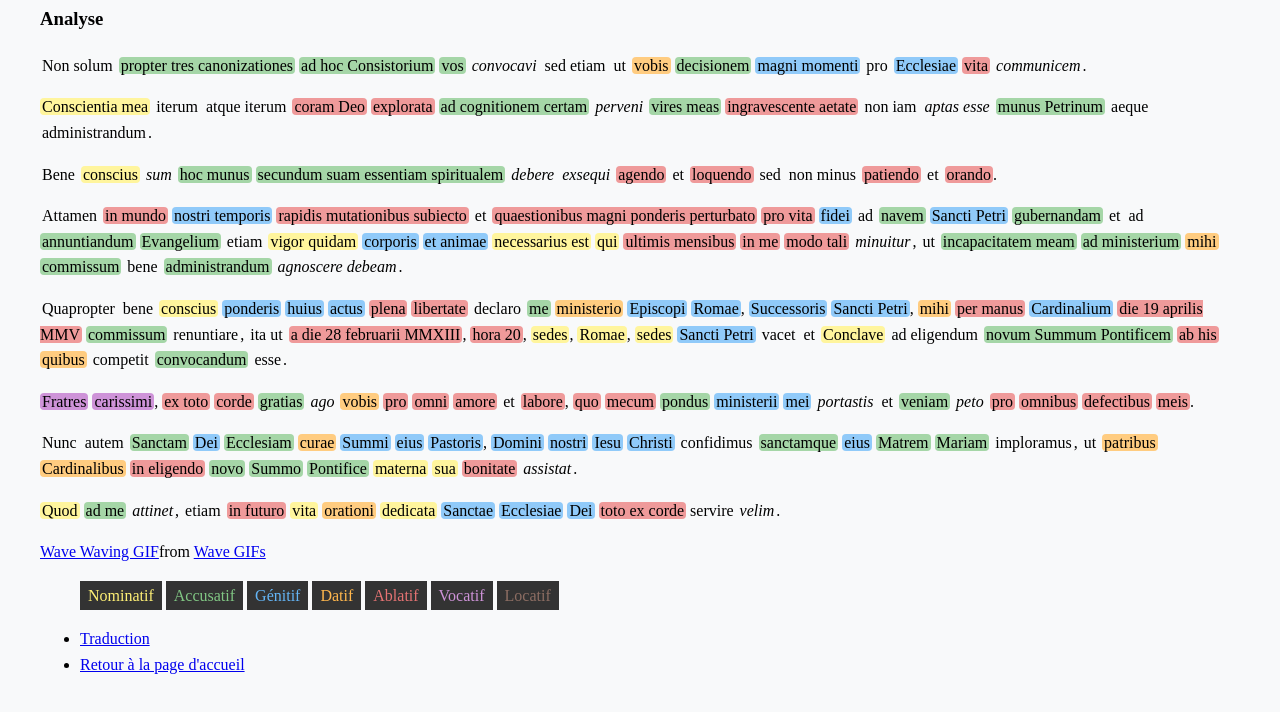
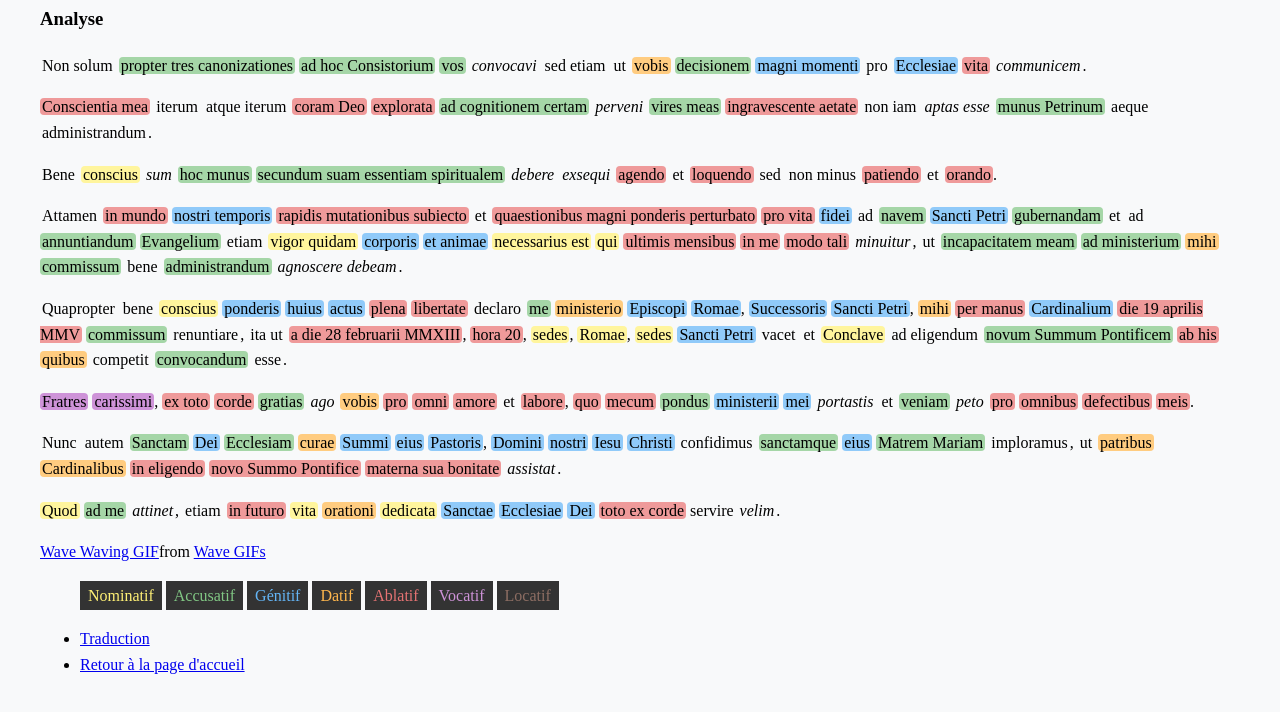
Before and after one commit to elibruyere/D-mission-Benoit-XVI, a plain HTML site: page index.html in a window 1280 px wide. Shown: the part 114-826 px from the top of the page. Drawn offline with Linux system fonts and the light colour scheme; a script that the page names is missing.

Commit message:
Update index.html

```diff
--- a/index.html
+++ b/index.html
@@ -60,13 +60,13 @@
 </p>
 
 <p>
-  <span class="word nominative" data-info="Sujet principal = ma conscience">Conscientia mea</span>
+  <span class="word ablative" data-info="Ablatif absolu, en accord avec 'explorata' = Ma conscience">Conscientia mea</span>
   <span class="word adverb" data-info="Adverbe = à nouveau">iterum</span>
   <span class="word adverb" data-info="Adverbe renforcé = et à nouveau">atque iterum</span>
   <span class="word ablative" data-info="coram + ablatif = devant Dieu">coram Deo</span>
   <span class="word ablative" data-info="Participe passé en ablatif = ayant été examinée">explorata</span>
   <span class="word accusative" data-info="ad + accusatif. Complément de 'perveni' = à la certitude">ad cognitionem certam</span>
-  <span class="word verb" data-info="Verbe principal, Parfait actif 1ps = je suis parvenu">perveni</span>
+  <span class="word verb" data-info="Verbe principal, Parfait actif 1ps = je suis parvenu. Le sujet est 'je' et est sous-entendu">perveni</span>
   <span class="word accusative" data-info="COD = mes forces">vires meas</span>
   <span class="word ablative" data-info="Ablatif absolu = l’âge s’alourdissant">ingravescente aetate</span>
   <span class="word negation" data-info="Négation = ne ... plus">non iam</span>
@@ -211,27 +211,22 @@
   <span class="word genitive" data-info="génitif masculin singulier – du Souverain">Summi</span>
   <span class="word genitive" data-info="génitif masculin singulier – de lui">eius</span>
   <span class="word genitive" data-info="génitif masculin singulier – du Pasteur">Pastoris</span>,
-  <span class="word genitive" data-info="génitif masculin singulier – de notre Seigneur">Domini</span>
+  <span class="word genitive" data-info="génitif masculin singulier – du Seigneur">Domini</span>
   <span class="word genitive" data-info="génitif masculin singulier – notre">nostri</span>
   <span class="word genitive" data-info="génitif masculin singulier – de Jésus">Iesu</span>
   <span class="word genitive" data-info="génitif masculin singulier – du Christ">Christi</span>
   <span class="word" data-info="verbe 1ère pers. pluriel – nous confions">confidimus</span>
   <span class="word accusative" data-info="accusatif féminin singulier – et sainte (accordé à Matrem)">sanctamque</span>
   <span class="word genitive" data-info="génitif féminin singulier – de lui">eius</span>
-  <span class="word accusative" data-info="accusatif féminin singulier – Mère">Matrem</span>
-  <span class="word accusative" data-info="accusatif féminin singulier – Marie">Mariam</span>
+  <span class="word accusative" data-info="accusatif féminin singulier = la Mère Marie">Matrem Mariam</span>
   <span class="word" data-info="verbe 1ère pers. pluriel – nous implorons">imploramus</span>,
   <span class="word" data-info="conjonction – afin que (+ subjonctif)">ut</span>
   <span class="word dative" data-info="datif masculin pluriel – aux pères">patribus</span>
   <span class="word dative" data-info="datif masculin pluriel – aux cardinaux">Cardinalibus</span>
   <span class="word ablative" data-info="gérondif ablatif – dans l'élection">in eligendo</span>
-  <span class="word accusative" data-info="accusatif masculin singulier – nouveau">novo</span>
-  <span class="word accusative" data-info="accusatif masculin singulier – Souverain">Summo</span>
-  <span class="word accusative" data-info="accusatif masculin singulier – Pontife">Pontifice</span>
-  <span class="word nominative" data-info="nominatif féminin singulier – maternelle">materna</span>
-  <span class="word nominative" data-info="nominatif féminin singulier – sa (à elle – Marie)">sua</span>
-  <span class="word ablative" data-info="ablatif féminin singulier – avec bonté">bonitate</span>
-  <span class="word verb" data-info="verbe 3e pers. singulier subj. – qu'elle assiste">assistat</span>.
+  <span class="word ablative" data-info="ablatif, en accord avec 'in eligendo' = un nouveau souverain pontife">novo Summo Pontifice</span>
+  <span class="word ablative" data-info="ablatif féminin singulier = dans sa bonté maternelle">materna sua bonitate</span>
+  <span class="word verb" data-info="verbe (-assisto-) 3ps subj. (clause 'UT') en accord avec 'Matrem Mariam'– qu'elle assiste">assistat</span>.
 </p>
 
   <p>
```
